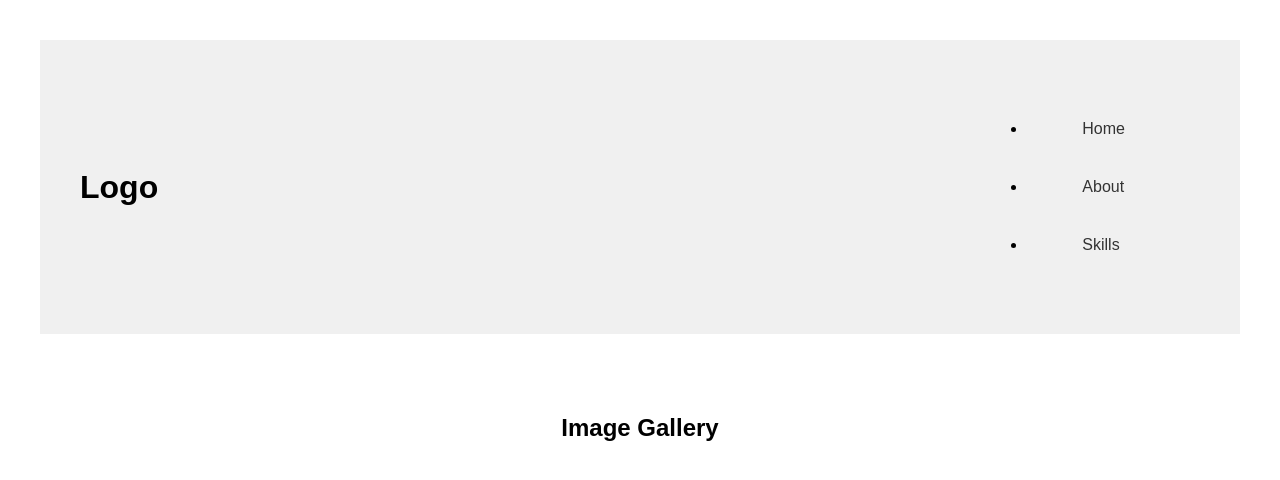
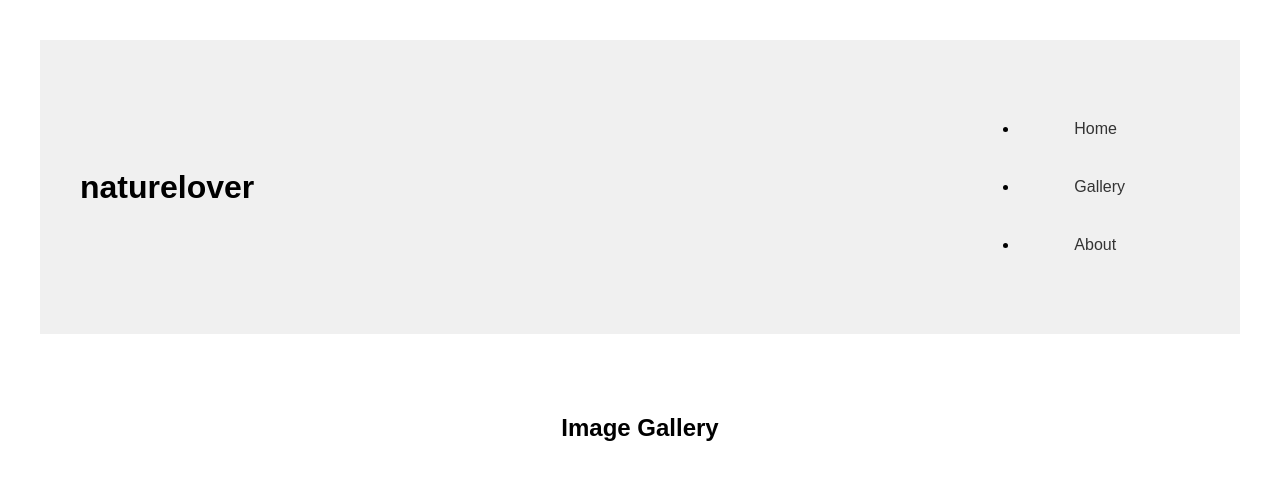
Before and after one commit to ambronarinagene-design/Rinagene-Ambrona-, a plain HTML site: page index.html in a window 1280 px wide. Shown: the top 480 px of the page. Drawn offline with Linux system fonts and the light colour scheme.

Commit message:
Update index.html

```diff
--- a/index.html
+++ b/index.html
@@ -9,12 +9,12 @@
 <body>
 
   <header>
-    <h1>Logo</h1>
+    <h1>naturelover</h1>
     <nav>
       <ul>
-        <li><a href="#">Home</a></hi>
+        <li><a href="#">Home</a></li>
+        <li><a href="#">Gallery</a></li>
         <li><a href="#">About</a></li>
-        <li><a href="#">Skills</a></li>
         </ul>
     </nav>
   </header>
```
